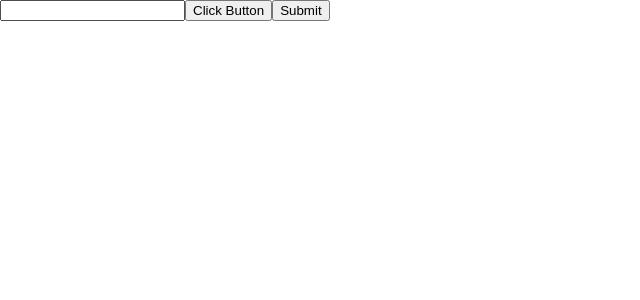
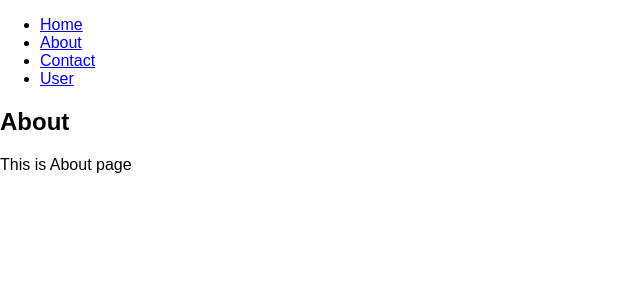
Before and after one commit to GeminiWind/React-Hackathon, a React (Create React App) app: page /about in a window 1280 px wide. Shown: the top 300 px of the page, without its empty margins (0-640 px from the left). Built offline with nearby package versions, Linux system fonts and the light colour scheme.

Commit message:
Understanding react router

```diff
--- a/package.json
+++ b/package.json
@@ -3,8 +3,10 @@
   "version": "0.1.0",
   "private": true,
   "dependencies": {
+    "history": "^4.6.3",
     "react": "^15.6.1",
     "react-dom": "^15.6.1",
+    "react-router-dom": "^4.1.2",
     "react-scripts": "1.0.10"
   },
   "scripts": {
--- /dev/null
+++ b/src/About.jsx
@@ -0,0 +1,19 @@
+import React, { Component } from 'react'
+import { Link } from 'react-router-dom'
+
+export default class About extends Component {
+	render() {
+		return (
+			<div>
+				<ul>
+					<li><Link to="/">Home</Link></li>
+			        <li><Link to="/about">About</Link></li>
+			        <li><Link to="/contact">Contact</Link></li>
+			        <li><Link to="/user/10">User</Link></li>
+				</ul>
+				<h2>About</h2>
+				<p>This is About page</p>
+			</div>
+		);
+	}
+}
--- /dev/null
+++ b/src/Contact.jsx
@@ -0,0 +1,18 @@
+import React, { Component } from 'react'
+import { NavLink } from 'react-router-dom'
+
+export default class Contact extends Component {
+	render() {
+		return (
+			<div>
+				<ul>
+					<NavLink exact to="/" activeStyle={{fontWeight: 'bold',color: 'red'}}>Home</NavLink>
+			        <NavLink to="/about" activeStyle={{fontWeight: 'bold',color: 'red'}}>About</NavLink>
+			        <NavLink to="/contact" activeStyle={{fontWeight: 'bold',color: 'red'}}>Contact</NavLink>
+				</ul>
+				<h2>Contact</h2>
+				<p>This is contact page</p>
+			</div>
+		);
+	}
+}
--- a/src/ToggleButton.jsx
+++ /dev/null
@@ -1,32 +0,0 @@
-import React, { Component } from 'react'
-
-export default class ToggleButton extends Component {
-    constructor(props) {
-        super(props)
-        this.setState({status: true})
-    }
-    handleClickButton(){
-        alert('Button was clicked')
-    }
-    handleSubmit(event) {
-        event.preventDefault();
-        alert("Submited")
-    }
-    handleOnChage(event) {
-        event.preventDefault();
-        alert(event.target.value)
-    }
-    render(){
-        return (
-            <div>
-                <form onSubmit={this.handleSubmit}>
-                    <input type="text" onChange={this.handleOnChage}/>
-                    <button type="button" class="btn btn-primary" onClick={this.handleClickButton}>
-                     Click Button
-                    </button>
-                    <button type="submit" class="btn btn-primary">Submit</button>
-                </form>
-            </div>
-        );
-    }
-}
--- /dev/null
+++ b/src/User.jsx
@@ -0,0 +1,10 @@
+import React, { Component } from 'react'
+
+export default class User extends Component{
+	render(){
+		 const { match } = this.props
+		return (
+			<p> Hello {match.params.id}</p>
+		)
+	}
+}
--- a/src/index.js
+++ b/src/index.js
@@ -1,8 +1,21 @@
 import React from 'react';
 import ReactDOM from 'react-dom';
 import './index.css';
-import ToggleButton from './ToggleButton.jsx';
+import App from './App';
+import Contact from './Contact.jsx';
+import About from './About.jsx'
+import User from './User.jsx'
+import { BrowserRouter, Route } from 'react-router-dom'
 import registerServiceWorker from './registerServiceWorker';
 
-ReactDOM.render(<ToggleButton />, document.getElementById('root'));
+ReactDOM.render(
+	<BrowserRouter>
+		<div>
+			<Route exact path="/" component={App} />
+			<Route path="/about" component={About} />
+			<Route path="/contact" component={Contact} />
+			<Route path="/user/:id" component={User} />
+		</div>
+	</BrowserRouter>
+	, document.getElementById('root'));
 registerServiceWorker();
```
Also changed, not shown: src/PrivateRoute.js (added, +18 -0 lines), src/PublicRoute.js (added, +20 -0 lines), 1 other file (tests, documents, lock files or other folders).
